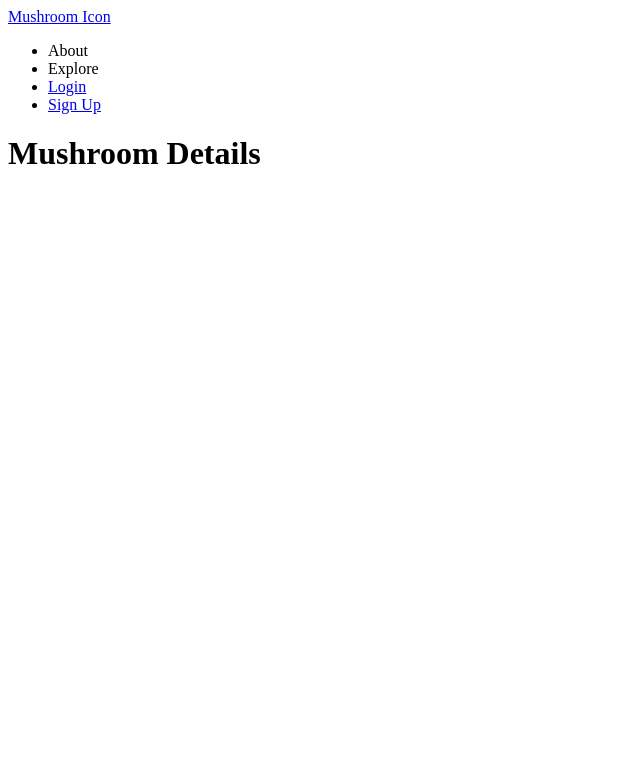
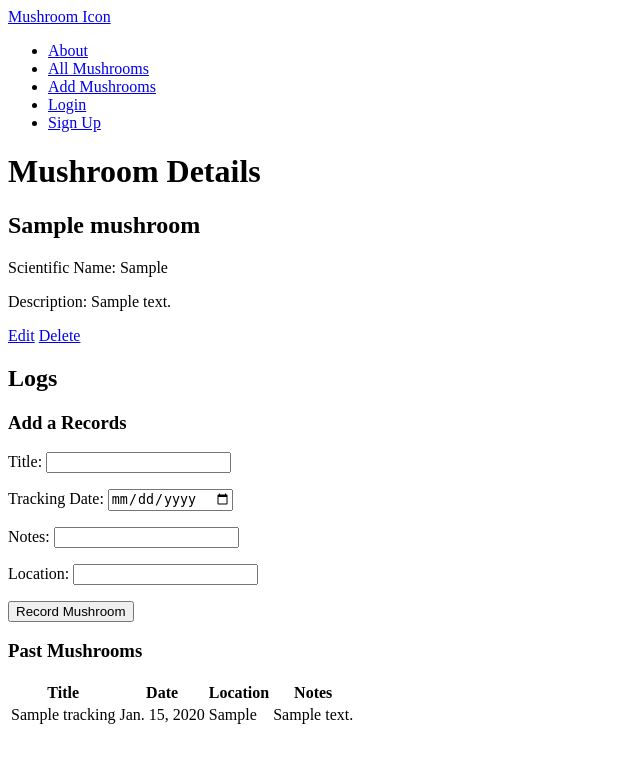
Before and after one commit to kpthanh01/mushroom-cove-django-app, a Django app: page /mushrooms/1/ in a window 1280 px wide. Shown: the top 763 px of the page, without its empty margins (0-640 px from the left). Run offline with Django 5.2, Linux system fonts and the light colour scheme; tables that the repository leaves empty hold one stand-in row (values such as "Sample post").

Commit message:
Added transitions to different pages; Flesh out Delete, Update, and Create for mushrooms; Flesh out feature of recording mushrooms

```diff
--- a/main_app/templates/base.html
+++ b/main_app/templates/base.html
@@ -15,8 +15,9 @@
     </div>
     <nav>
       <ul>
-        <li><a href="{% url "about" %}"></a>About</li>
-        <li><a href=""></a>Explore</li>
+        <li><a href="{% url "about" %}">About</a></li>
+        <li><a href="{% url "mushroom-index" %}">All Mushrooms</a></li>
+        <li><a href="{% url "mushroom-create" %}">Add Mushrooms</a></li>
         {% if user.is_authenticated %}
           <li>
             <form method="post" action="{% url "logout" %}">
--- a/main_app/templates/mushrooms/detail.html
+++ b/main_app/templates/mushrooms/detail.html
@@ -4,4 +4,57 @@
 {% endblock head %}
 {% block content %}
   <h1>Mushroom Details</h1>
+  <section>
+    <h1>{{ mushroom.name }}</h1>
+    <p>Scientific Name: {{ mushroom.scientific }}</p>
+    <p>Description: {{ mushroom.description }}</p>
+    <div>
+      <a href="{% url "mushroom-update" mushroom.id %}">Edit</a>
+      <a href="{% url "mushroom-delete" mushroom.id %}">Delete</a>
+    </div>
+  </section>
+
+  <section>
+    <h2>Logs</h2>
+
+    <h3>Add a Records</h3>
+    <form
+      action="{% url "add-tracking" mushroom.id%}"
+      method="post"
+      autocomplete="off"
+    >
+      {% csrf_token %}
+      {{ tracking_form.as_p}}
+      <button type="submit">Record Mushroom</button>
+    </form>
+
+    <h3>Past Mushrooms</h3>
+
+    {% if mushroom.tracking_set.all.count %}
+      <table>
+        <thead>
+          <tr>
+            <th>Title</th>
+            <th>Date</th>
+            <th>Location</th>
+            <th>Notes</th>
+          </tr>
+        </thead>
+        <tbody>
+          {% for item in mushroom.tracking_set.all %}
+            <tr>
+              <td>{{ item.title }}</td>
+              <td>{{ item.date }}</td>
+              <td>{{ item.location }}</td>
+              <td>{{ item.notes }}</td>
+            </tr>
+          {% endfor %}
+        </tbody>
+      </table>
+    {% else %}
+      <div>
+        <p>There are no records for {{ mushroom.name }}</p>
+      </div>
+    {% endif %}
+  </section>
 {% endblock content %}
--- a/main_app/templates/mushrooms/index.html
+++ b/main_app/templates/mushrooms/index.html
@@ -11,7 +11,6 @@
         <div>
           <p>Name: {{item.name}}</p>
           <p>Scientific Name: {{item.scientific}}</p>
-          <p>Description: {{item.description}}</p>
         </div>
       </div>
     {% endfor %}
--- a/main_app/views.py
+++ b/main_app/views.py
@@ -51,7 +51,8 @@
   if form.is_valid():
     new_tracking = form.save(commit=False)
     new_tracking.mushroom_id = mushroom_id
-  return redirect('home', mushroom_id=mushroom_id)
+    new_tracking.save()
+  return redirect('mushroom-detail', mushroom_id=mushroom_id)
 
 def signup(request):
   error_message = ''
--- a/mushroomcove/settings.py
+++ b/mushroomcove/settings.py
@@ -119,7 +119,7 @@
 STATIC_URL = 'static/'
 
 LOGIN_URL = 'home'
-LOGIN_REDIRECT_URL = 'home'
+LOGIN_REDIRECT_URL = 'mushroom-index'
 LOGOUT_REDIRECT_URL = 'home'
 
 # Default primary key field type
```
Also changed, not shown: main_app/templates/main_app/mushroom_confirm_delete.html (added, +16 -0 lines).
